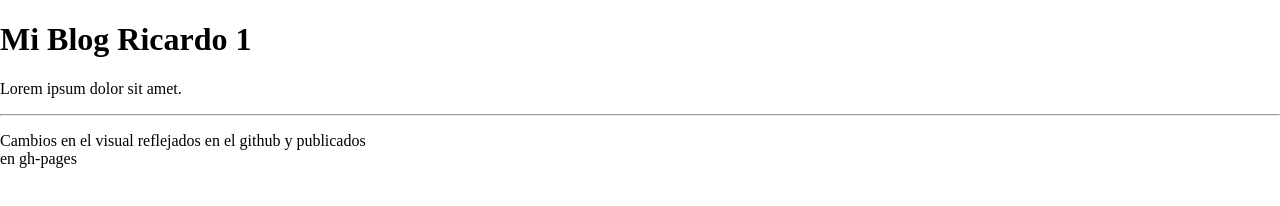
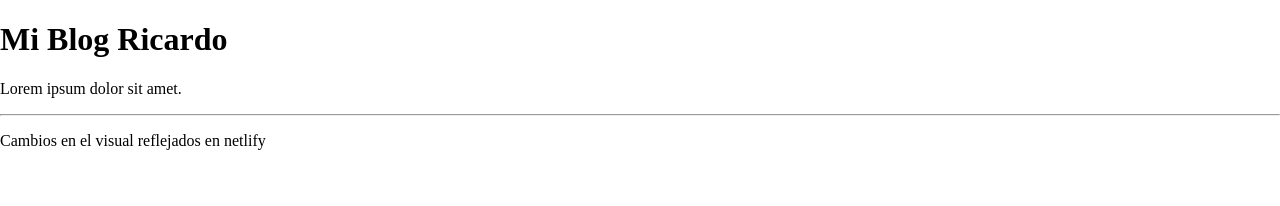
Before and after one commit to RicardoCordovilla/pruebas-academlo-git, a plain HTML site: page index.html in a window 1280 px wide. Drawn offline with Linux system fonts and the light colour scheme.

Commit message:
Cambio3 reflejados en netlify

```diff
--- a/index.html
+++ b/index.html
@@ -8,9 +8,9 @@
     <link rel="stylesheet" href="style.css">
 </head>
 <body>
-    <h1>Mi Blog Ricardo 1</h1>
+    <h1>Mi Blog Ricardo</h1>
     <p>Lorem ipsum dolor sit amet.</p>
     <hr>
-    <p>Cambios en el visual reflejados en el github y publicados en gh-pages</p>
+    <p>Cambios en el visual reflejados en netlify</p>
 </body>
 </html>
```
